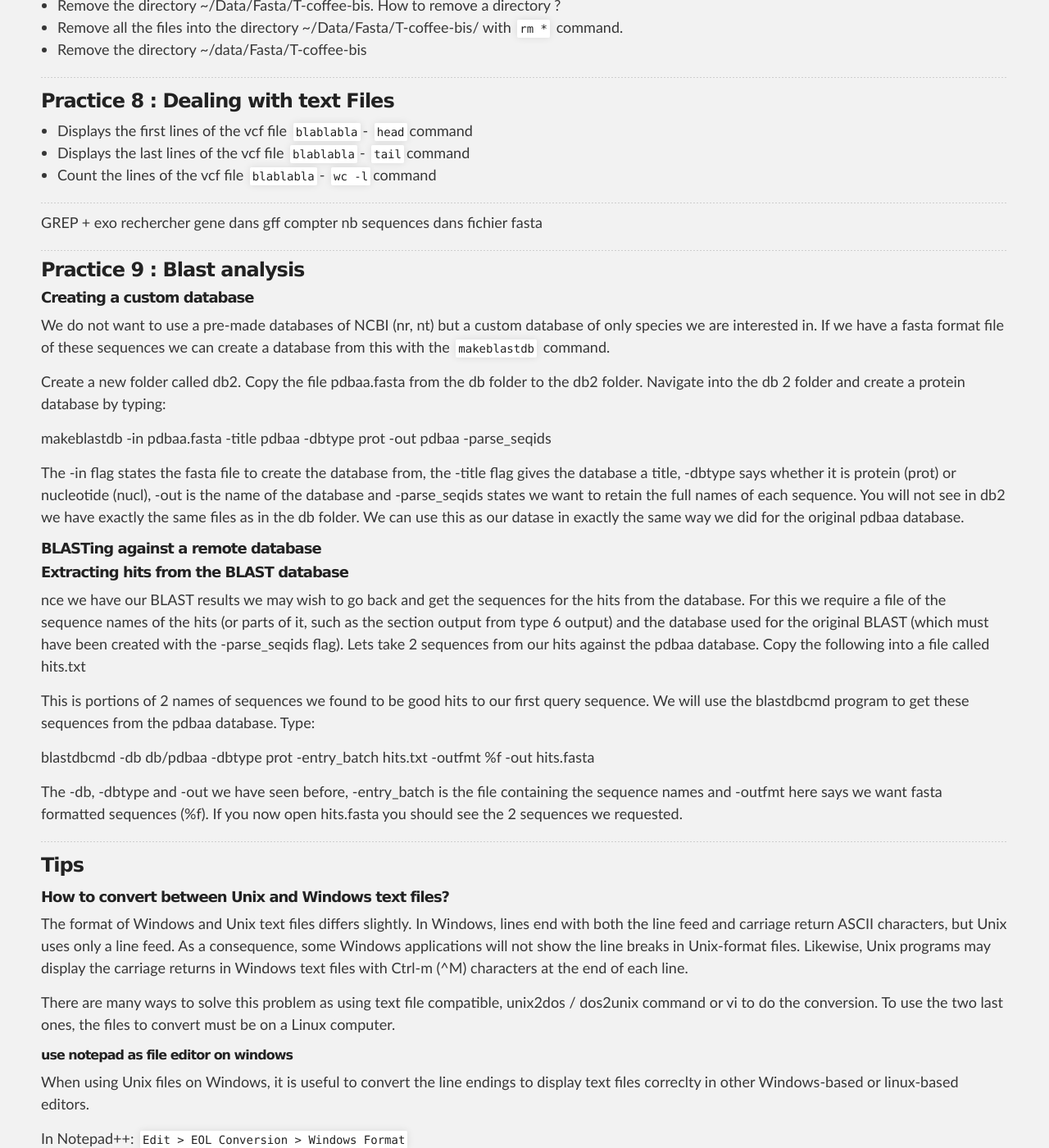
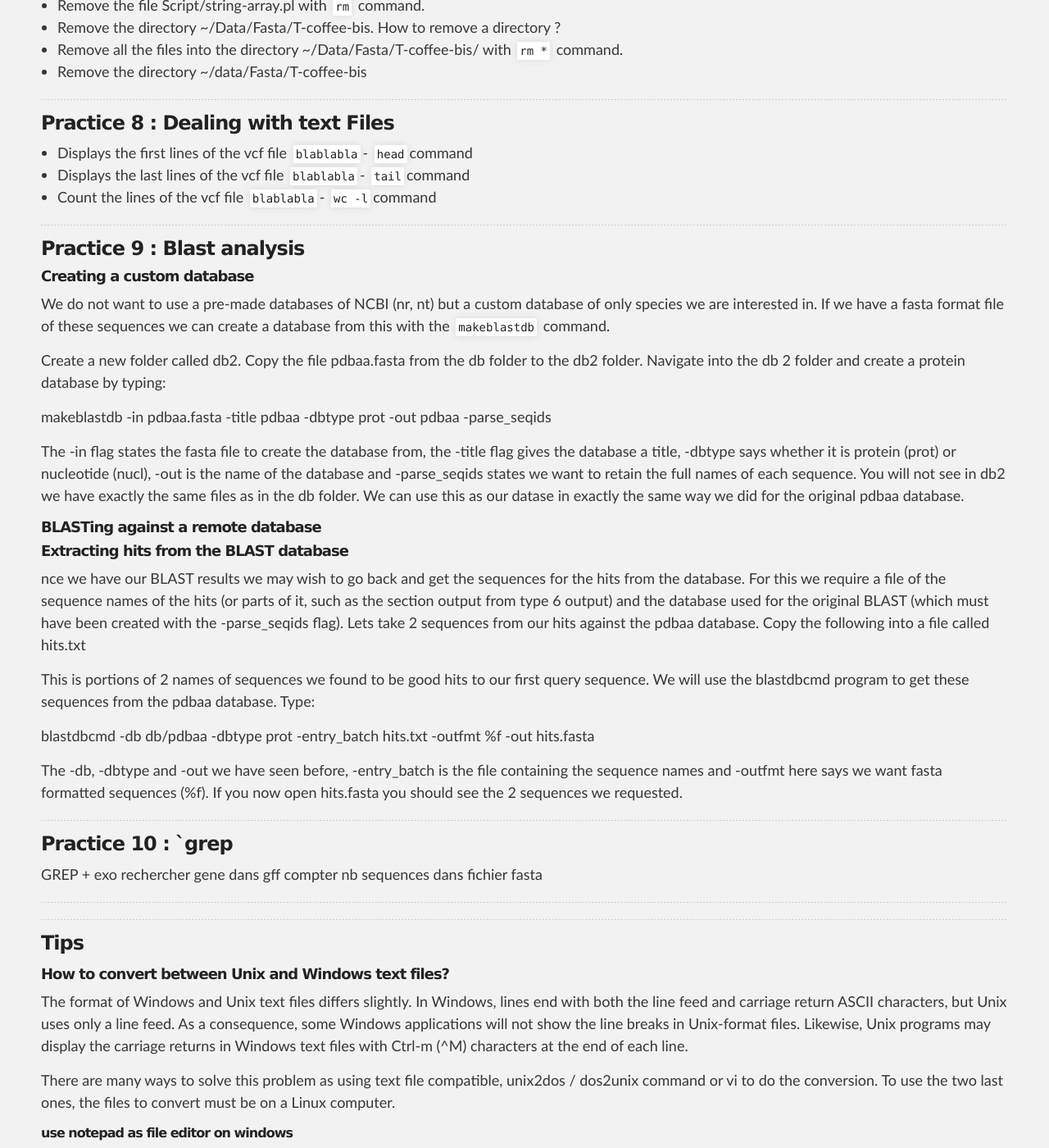
Before and after one commit to SouthGreenPlatform/trainings, a Jekyll site: the page built from _pages/linux/linuxPractice.md, in a window 1280 px wide and 1400 px high, scrolled down 4169 px. Shown: the whole window at 82% size. Built offline with Jekyll 4.4.1, drawn with Linux system fonts in a browser that asks for light colours; nearby versions of some CDN libraries.

Commit message:
Update linuxPractice.md

```diff
--- a/_pages/linux/linuxPractice.md
+++ b/_pages/linux/linuxPractice.md
@@ -29,6 +29,7 @@ description: Linux Practice page
 * [practice-7 : Manipulating Files and Folders](#practice-7)
 * [practice-8 : Dealing with text files](#practice-8)
 * [practice-9 : Blast analysis](#practice-9)
+* [practice-10 : `Grep`](#practice-10)
 * [Tips](#tips)
   - [How to convert between Unix and Windows text files?](#convertFileFormat)
   - [How to open and read a file through a text editor on a distant linux server?](#readFile)
@@ -202,6 +200,18 @@ This is portions of 2 names of sequences we found to be good hits to our first q
 blastdbcmd -db db/pdbaa -dbtype prot -entry_batch hits.txt -outfmt %f -out hits.fasta
 
 The -db, -dbtype and -out we have seen before, -entry_batch is the file containing the sequence names and -outfmt here says we want fasta formatted sequences (%f). If you now open hits.fasta you should see the 2 sequences we requested.
+
+
+-----------------------
+
+<a name="practice-10"></a>
+### Practice 10 : `grep
+GREP + exo rechercher gene dans gff
+compter nb sequences dans fichier fasta
+
+-----------------------
+
+
 
 
 
```
Also changed, not shown: other parts of _pages/linux/linuxPractice.md (+1 -4 lines).
